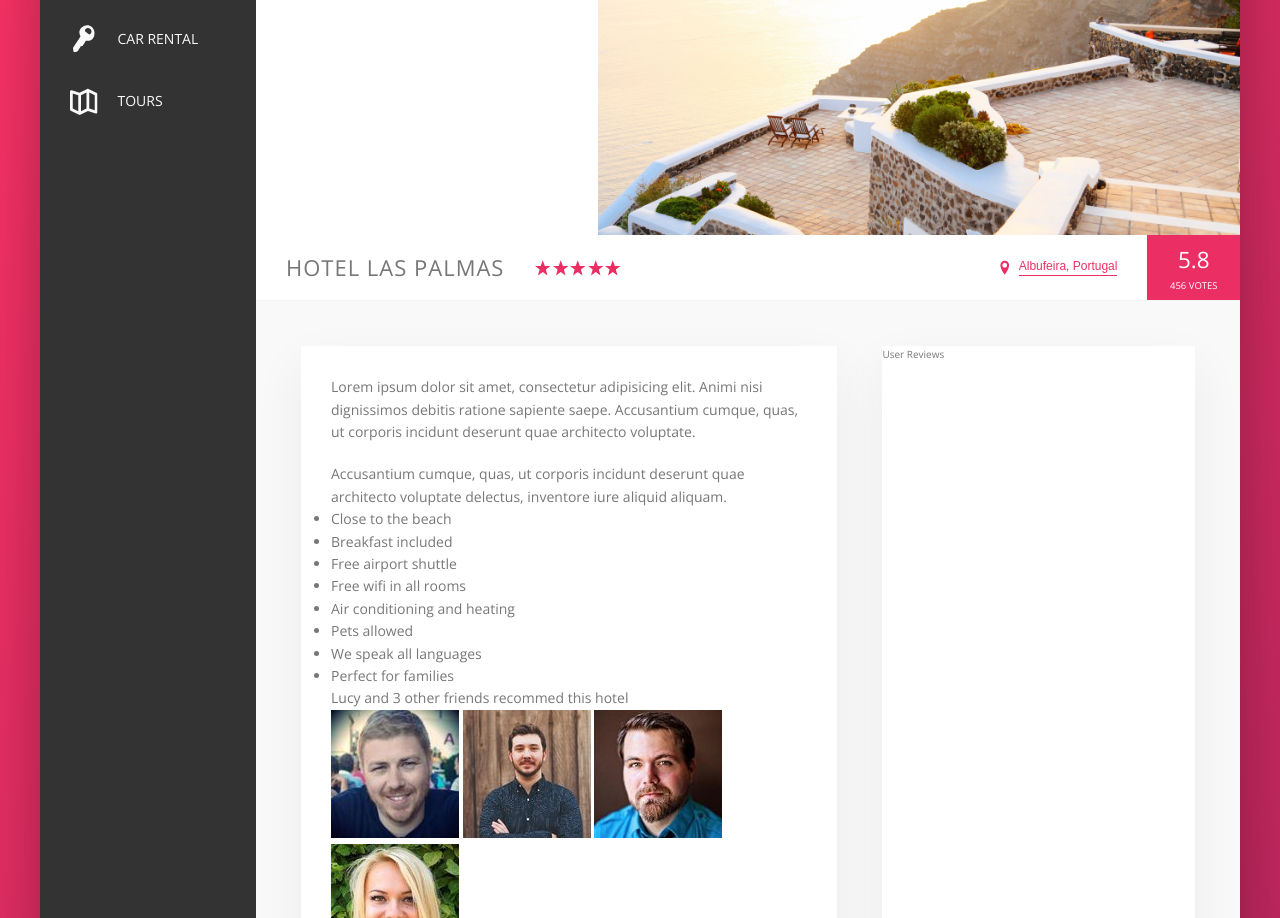
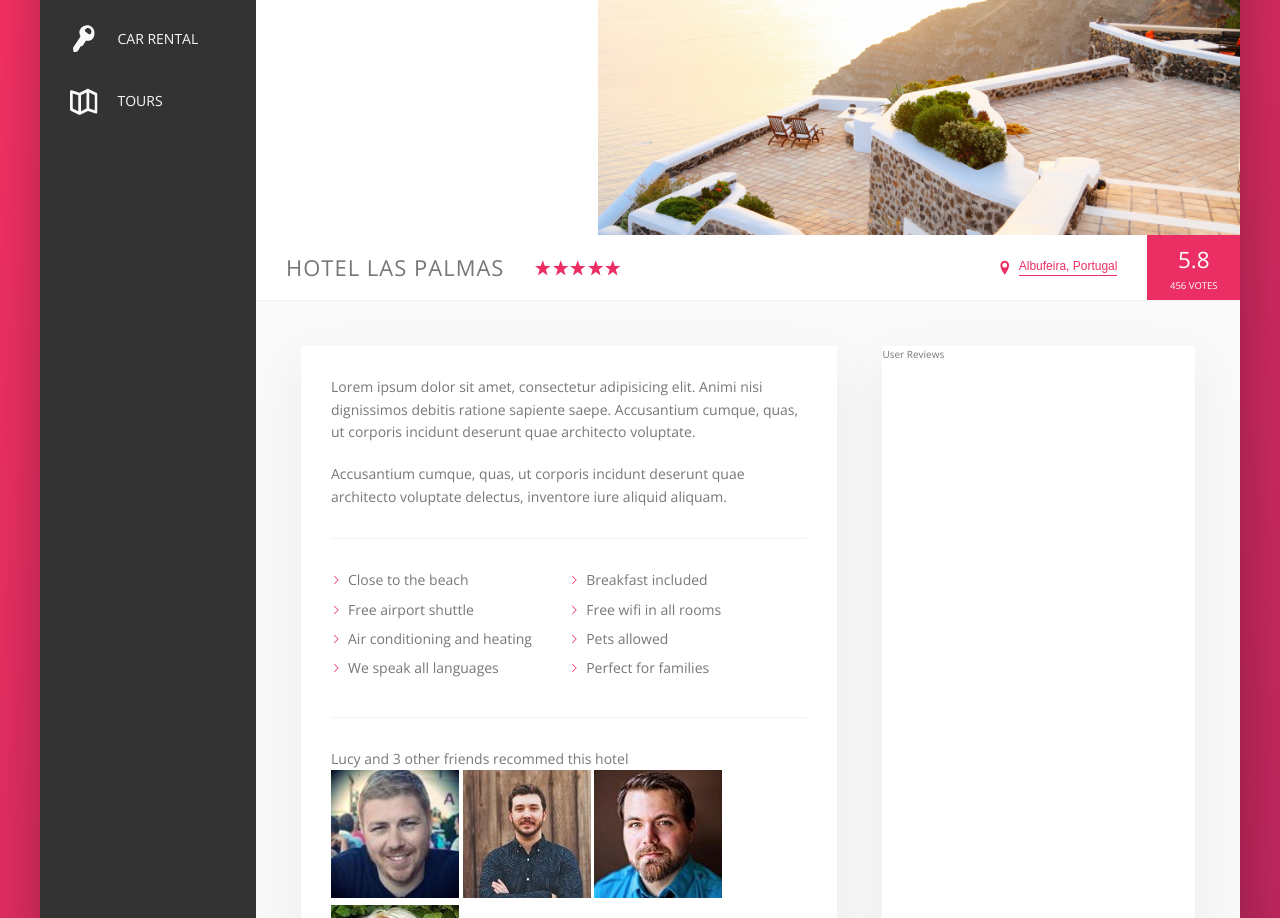
Before and after one commit to smarigowda/advanced-css-flexbox, a website: page starter/index.html in a window 1280 px wide. Shown: the part 300-1218 px from the top of the page. Drawn offline with nearby package versions, Linux system fonts and the light colour scheme.

Commit message:
list formated

```diff
--- a/starter/sass/_components.scss
+++ b/starter/sass/_components.scss
@@ -304,7 +304,39 @@
 
 ///////////////////////////////////
 // LIST
+.list {
+    list-style: none;
+    margin: 3rem 0;
+    padding: 3rem 0;
+    border-top: var(--line);
+    border-bottom: var(--line);
+    display: flex;
+    flex-wrap: wrap;
 
+    &__item {
+        flex: 0 0 50%;
+        margin-bottom: .7rem;
+    }
+
+    &__item::before {
+        content: "";
+        display: inline-block;
+        height: 1rem;
+        width: 1rem;
+        margin-right: .7rem;
+        // older browsers (later using feature query)
+        // background-image: url('../img/chevron-thin-right.svg');
+        // background-size: cover;
+
+        // New browsers, using mark;
+        background-color: var(--color-primary);
+        -webkit-mask-image: url('../img/chevron-thin-right.svg');
+        -webkit-mask-size: cover;
+        mask-image: url('../img/chevron-thin-right.svg');
+        mask-size: cover;
+
+    }
+}
 
 ///////////////////////////////////
 // RECOMMEND
```
Also changed, not shown: starter/css/style.css.
